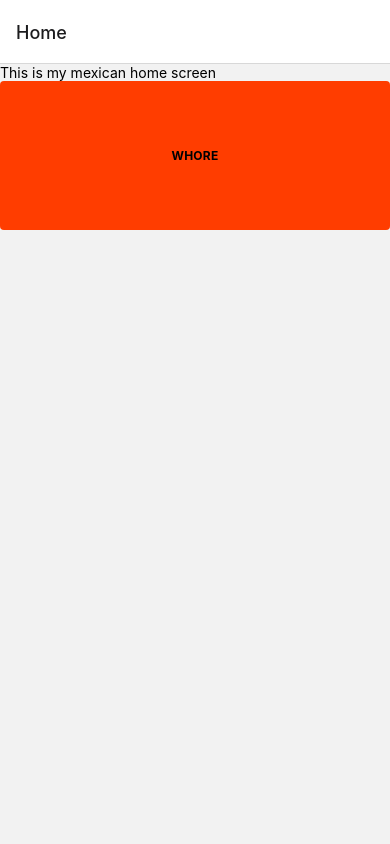
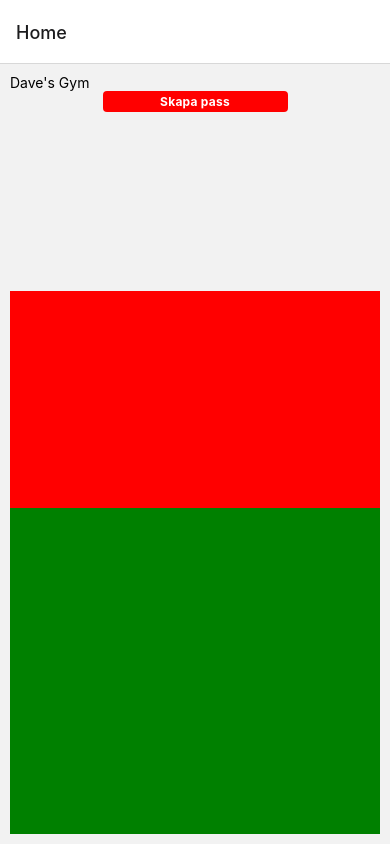
Before and after one commit to davidstyrbjorn/daves-virtual-gym, a React Native app: screen /Home in a window 390 px wide. Built offline with nearby package versions, Linux system fonts and the light colour scheme.

Commit message:
working on layout, learning react native

```diff
--- a/src/components/atoms/button.tsx
+++ b/src/components/atoms/button.tsx
@@ -6,7 +6,7 @@ import { ButtonProps } from "../../types/props";
 const NormalButton: React.FC<ButtonProps> = (props: ButtonProps) => {
     const style = normalButton(props);
     return (
-        <View style={{justifyContent: 'center', alignItems: 'center'}}>
+        <View style={style.container}>
             <TouchableHighlight style={style.button} onPress={props.onPress}>
                 <Text style={style.text}>{props.title}</Text>
             </TouchableHighlight>
--- a/src/components/pages/Home.tsx
+++ b/src/components/pages/Home.tsx
@@ -1,22 +1,63 @@
 import React from "react"
-import { Button, GestureResponderEvent, Text, View } from "react-native";
+import { Button, GestureResponderEvent, StyleSheet, Text, View } from "react-native";
 import { HomeProps } from "../../types/props";
 import NormalButton from "../atoms/button";
 
 const Home : React.FC<HomeProps> = (props: HomeProps) => {
     return (
-        <View>
-            <Text>
-                This is my mexican home screen
-            </Text>
-            <NormalButton
-                    buttonColor="red2" height={64}  width={16} onPress={(event: GestureResponderEvent) => {
+        <View style={styles.container}>
+            <View style={styles.topSection}>
+                <Text>
+                    Dave's Gym
+                </Text>
+                    {/* <Button onPress={() => {}} title='tja' ></Button> */}
+                <NormalButton
+                    buttonColor="red1" width="50%" height="100%" textColor="white" title="Skapa pass"
+                    onPress={(event: GestureResponderEvent) => {
                         console.log("TJA");
                     }}
-                textColor="black" title="WHORE"
-            />
+                />
+            {/* <NormalButton
+                    buttonColor="green1" height={64}  width={16} onPress={(event: GestureResponderEvent) => {
+                        console.log("TJA");
+                    }}
+                    textColor="white" title="Starta pass"
+                    /> */}
+            </View>
+
+            <View style={styles.graphSection}>
+
+            </View>
+
+            <View style={styles.progressSection}>
+
+            </View>
         </View>
     );
 }
 
+const styles = StyleSheet.create({
+    container: {
+        flex: 1,
+        flexDirection: 'column',
+        padding: 10
+    },
+    topSection: {
+        flex: 2,
+    },
+    graphSection: {
+        flex: 2,
+        backgroundColor: 'red',
+    },
+    progressSection: {
+        flex: 3,
+        backgroundColor: 'green'
+    },
+    buttonContainer: {
+        width: '50%',
+        alignSelf: 'center',
+
+    }
+});
+
 export default Home;
--- a/src/styles/button-styles.ts
+++ b/src/styles/button-styles.ts
@@ -7,11 +7,14 @@ Define styles as function so we can pass button props to them and style accordin
 */
 
 const normalButton = (props: ButtonProps) => StyleSheet.create({
+    container: {
+        alignSelf: 'center',
+        width: props.width,
+        height: props.height
+    },
     button: {
         alignItems: 'center',
         justifyContent: 'center',
-        paddingVertical: props.height,
-        paddingHorizontal: props.width,
         borderRadius: 4,
         elevation: 3,
         backgroundColor: buttonColors[props.buttonColor],
--- a/src/types/props.ts
+++ b/src/types/props.ts
@@ -9,8 +9,8 @@ export type HomeProps = {
 export type ButtonProps = {
     title: string;
     onPress: (event: GestureResponderEvent) => void;
-    width: number;
-    height: number;
+    width: number | string;
+    height: number | string;
     buttonColor: ButtonColors;
     textColor: TextColors;
 }
```
